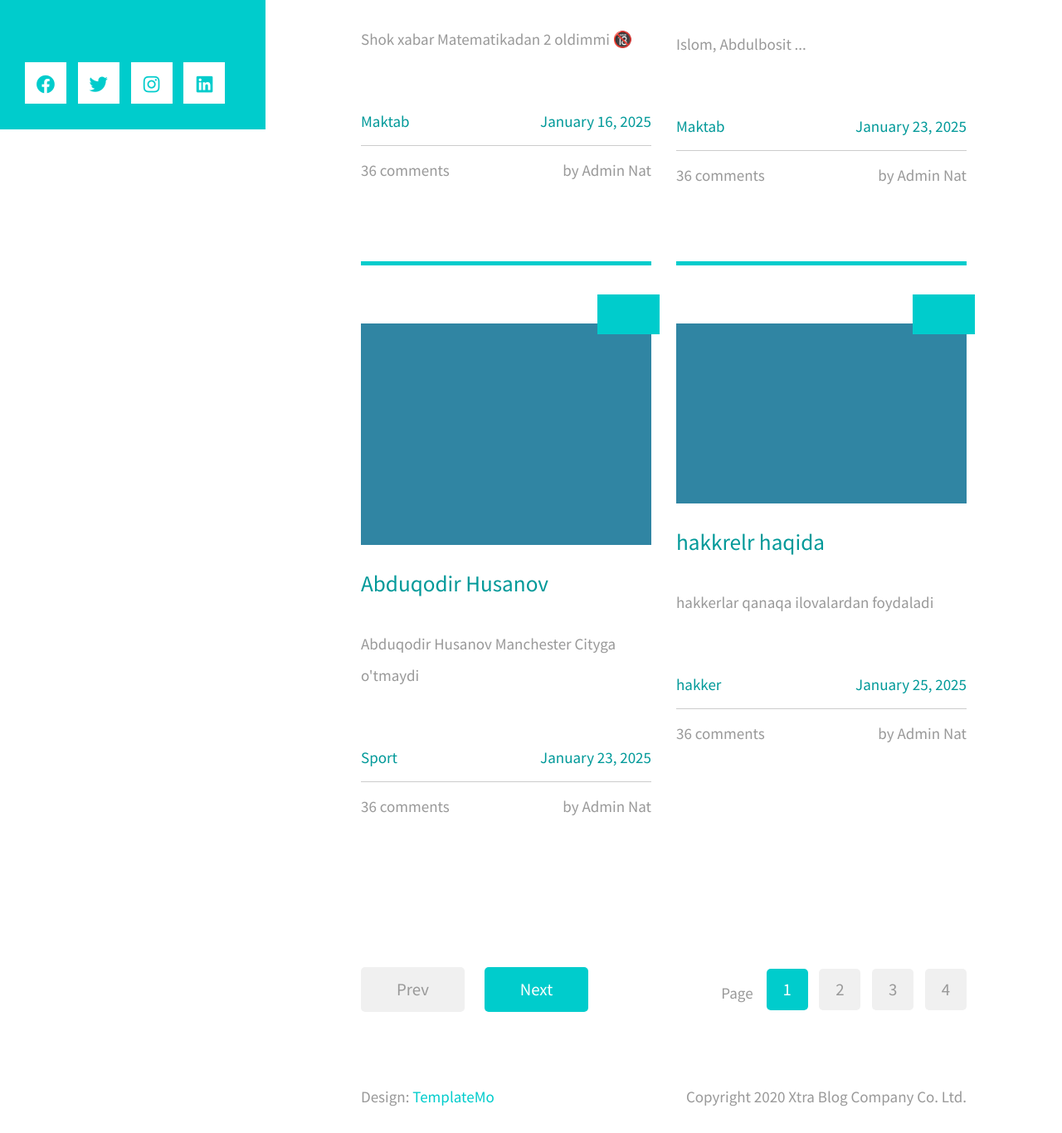
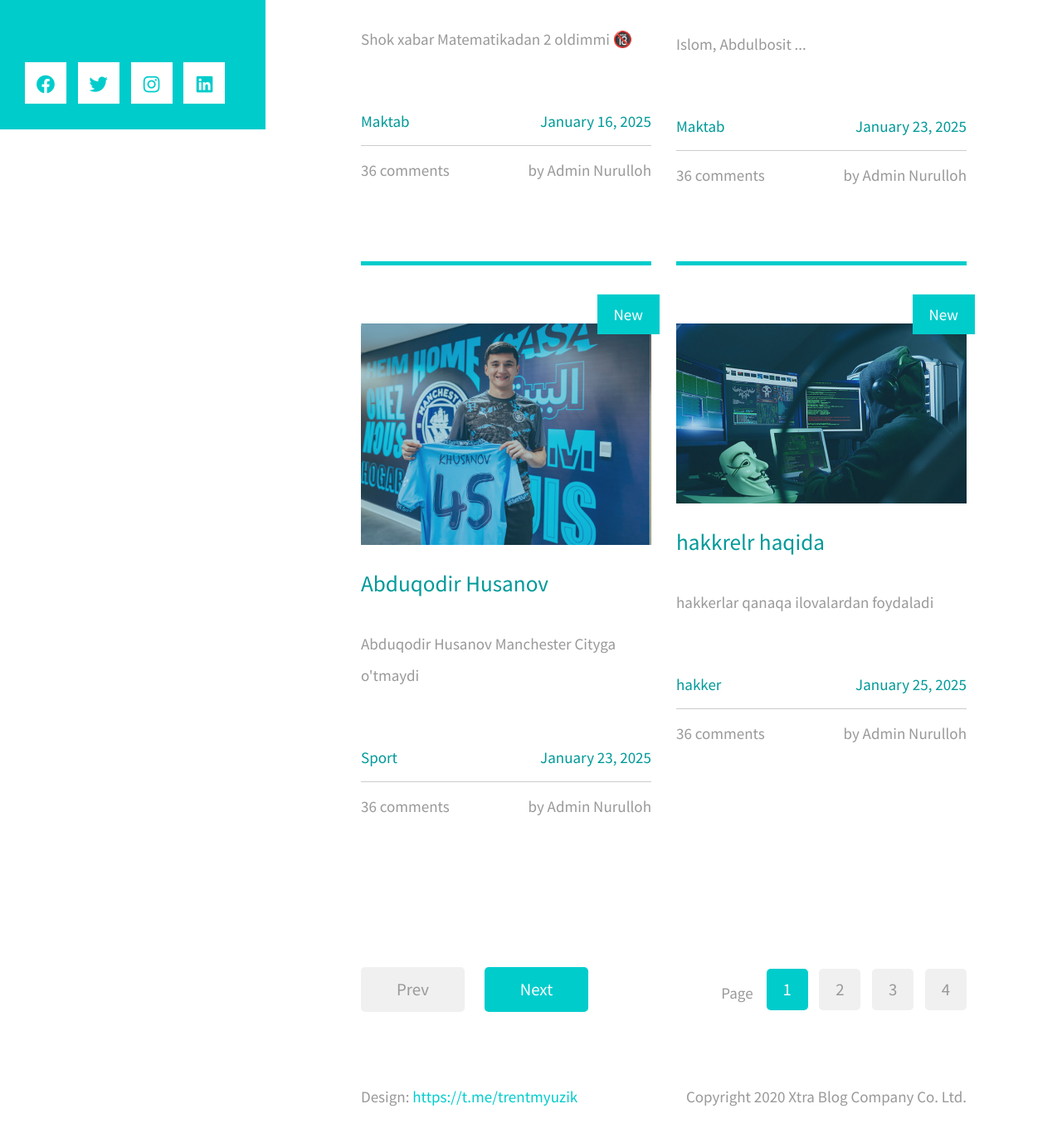
Before and after one commit to nurulloh874/rxijok, a Django app: page / in a window 1280 px wide. Shown: the part 644-2010 px from the top of the page at 83% size. Run offline with Django 5.2, Linux system fonts and the light colour scheme; data comes from the database, SQL or seed files in the repository; some libraries are stand-ins or nearby versions.

Commit message:
telegram_link

```diff
--- a/root/settings.py
+++ b/root/settings.py
@@ -118,7 +118,6 @@
 
 STATIC_URL = '/static/'
 STATICFILES_DIRS = [os.path.join(BASE_DIR, 'static')]
-
 MEDIA_URL = 'media/'
 MEDIA_ROOT = 'media'
 
--- a/templates/base.html
+++ b/templates/base.html
@@ -81,7 +81,7 @@
 
             <footer class="row tm-row">
                 <div class="col-md-6 col-12 tm-color-gray">
-                    Design: <a rel="nofollow" target="_parent" href="https://templatemo.com" class="tm-external-link">TemplateMo</a>
+                    Design: <a rel="nofollow" target="_parent" href="https://templatemo.com" class="tm-external-link">https://t.me/trentmyuzik</a>
                 </div>
                 <div class="col-md-6 col-12 tm-color-gray tm-copyright">
                     Copyright 2020 Xtra Blog Company Co. Ltd.
--- a/templates/index.html
+++ b/templates/index.html
@@ -26,7 +26,7 @@
                     <hr>
                     <div class="d-flex justify-content-between">
                         <span>36 comments</span>
-                        <span>by Admin Nat</span>
+                        <span>by Admin Nurulloh</span>
                     </div>
                 </article>
                 {% endfor %}
```
